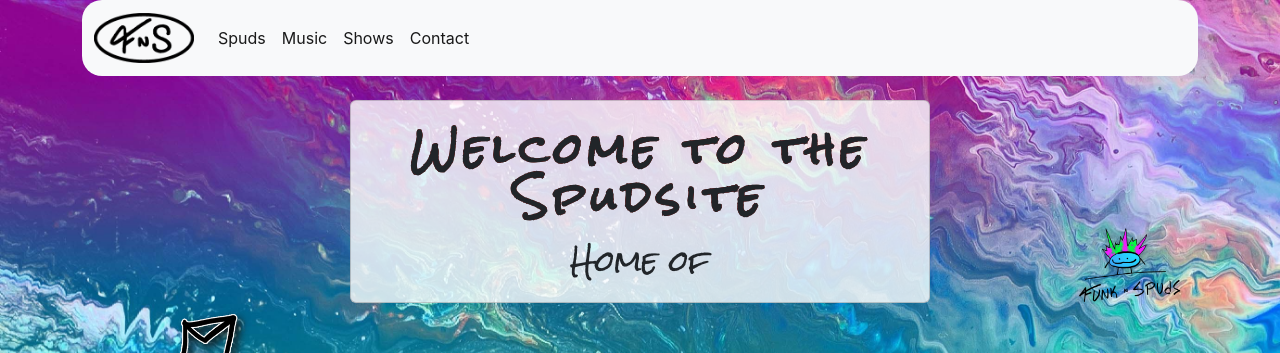
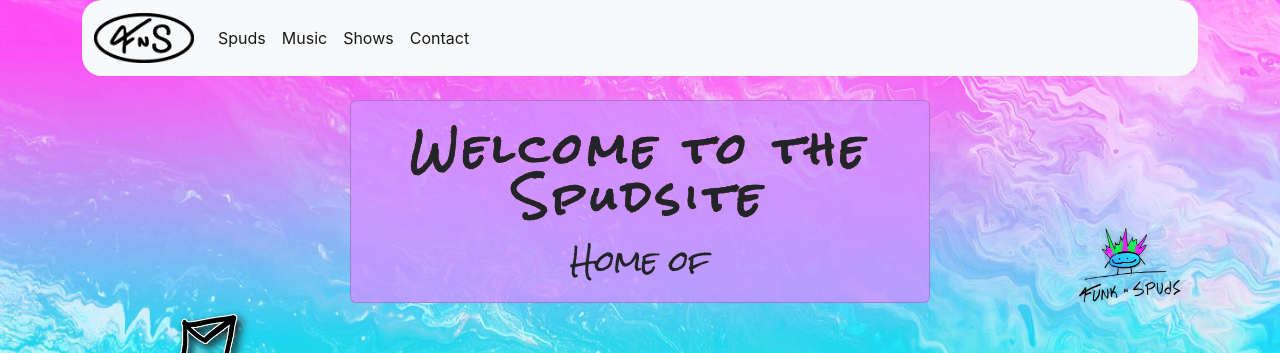
Before and after one commit to mgordonmeier/spudsite, a React (Create React App) app in the folder spudsite-react/: page / in a window 1280 px wide. Shown: the top 353 px of the page. Built offline with nearby package versions, Linux system fonts and the light colour scheme; a web font is replaced by a local one.

Commit message:
washed out background

```diff
--- a/spudsite-react/src/components/Home.css
+++ b/spudsite-react/src/components/Home.css
@@ -16,7 +16,7 @@
 }
 
 .specialCard{
-    background: rgba(255, 255, 255, 0.8);
+    background: rgba(211, 141, 255, 0.75);
     /* filter: drop-shadow(5px 5px 4px #151515) */
 }
 
```
Also changed, not shown: spudsite-react/src/img/SpudsiteBg.jpg.
